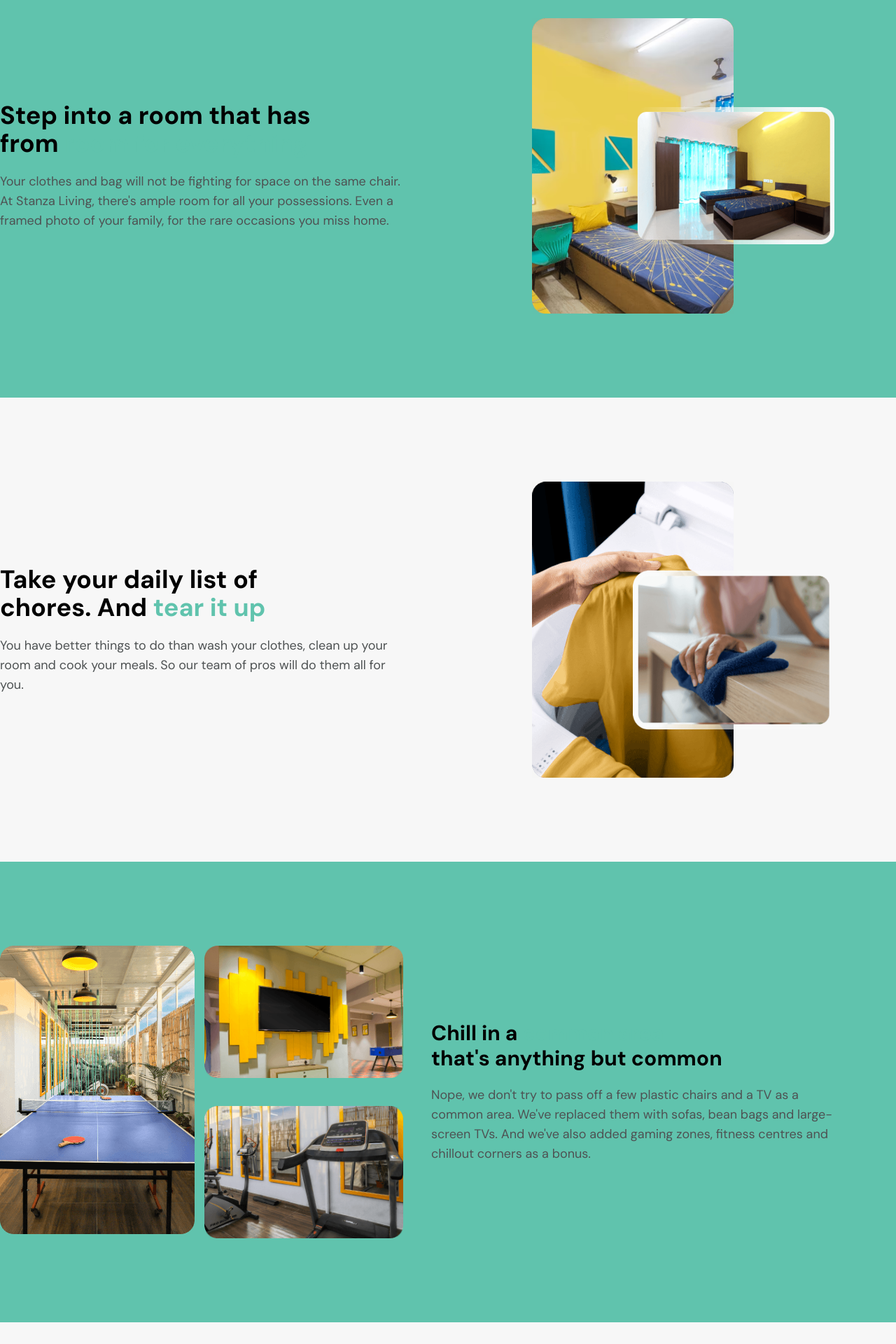
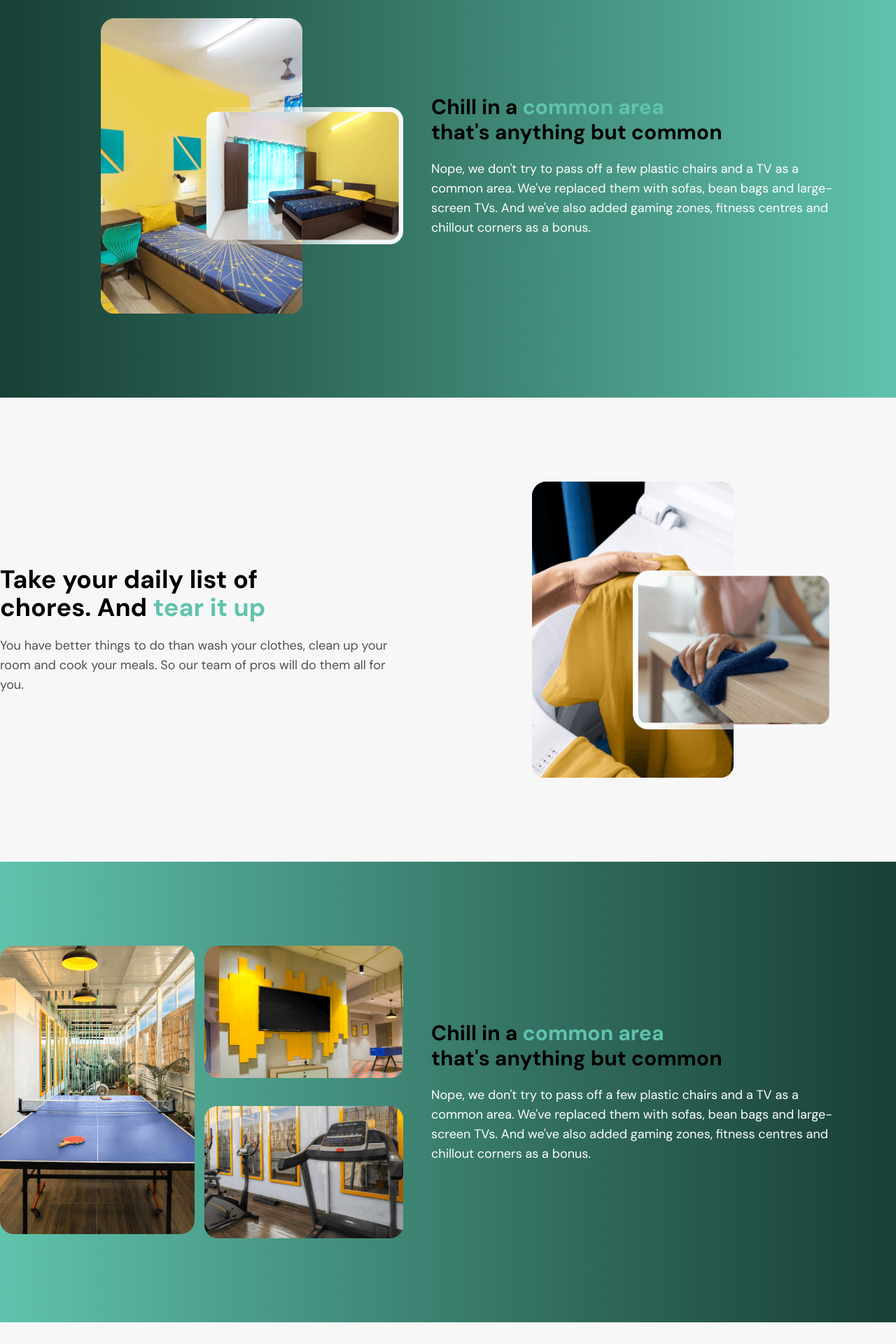
Before and after one commit to nahianeasytechx/D-valley, a React (Vite) app: page / in a window 1280 px wide. Shown: the part 1820-3740 px from the top of the page at 70% size. Built offline with nearby package versions, Linux system fonts and the light colour scheme.

Commit message:
Fade animation

```diff
--- a/src/components/SectionFour.jsx
+++ b/src/components/SectionFour.jsx
@@ -1,16 +1,36 @@
-import React from "react";
+import React, { useEffect, useRef, useState } from "react";
 import common1 from "../assets/common1.png";
 import common2 from "../assets/common2.png";
 import common3 from "../assets/common3.png";
 
 const SectionFour = () => {
+  const textRef = useRef(null);
+  const [isVisible, setIsVisible] = useState(false);
+
+  useEffect(() => {
+    const observer = new IntersectionObserver(
+      (entries) => {
+        const [entry] = entries;
+        if (entry.isIntersecting) {
+          setIsVisible(true);
+          observer.unobserve(entry.target); // stop after first reveal
+        }
+      },
+      { threshold: 0.2 }
+    );
+
+    if (textRef.current) observer.observe(textRef.current);
+
+    return () => {
+      if (textRef.current) observer.unobserve(textRef.current);
+    };
+  }, []);
+
   return (
-    <div className="bg-[#60C3AD]">
-
-      <div className="container mx-auto ">
-        {/* Flex wrapper */}
+    <div className="bg-gradient-to-r from-[#60C3AD] to-[#183f35]">
+      <div className="container mx-auto">
         <div className="flex flex-wrap gap-x-10 py-12 md:py-16 lg:py-[120px]">
-          {/* h1 for mobile (above images) */}
+          {/* Mobile heading */}
           <div className="w-full order-1 lg:hidden">
             <h1 className="text-2xl md:text-3xl text-center font-bold">
               Chill in a <span className="text-[#60C3AD]">common area</span>
@@ -19,7 +39,7 @@ const SectionFour = () => {
             </h1>
           </div>
 
-          {/* IMAGE BLOCK */}
+          {/* Images */}
           <div className="py-10 lg:py-0 w-full lg:w-[45%] flex gap-x-2 order-2 lg:order-1">
             <div className="w-1/2">
               <img src={common3} alt="bestlife1.png" />
@@ -30,24 +50,19 @@ const SectionFour = () => {
             </div>
           </div>
 
-          {/* p for mobile (below images) */}
-          <div className="w-full order-3 lg:hidden">
-            <p className="text-center text-[#4E5253] md:text-lg mt-5">
-              Nope, we don't try to pass off a few plastic chairs and a TV as a
-              common area. We've replaced them with sofas, bean bags and
-              large-screen TVs. And we've also added gaming zones, fitness
-              centres and chillout corners as a bonus.
-            </p>
-          </div>
-
-          {/* TEXT BLOCK for lg (h1 + p stacked) */}
-          <div className="hidden lg:flex w-[45%] py-5 flex-col justify-center items-start order-2">
-            <h1 className="text-2xl md:text-3xl  font-bold">
-              Chill in a {' '}<span className="text-[#60C3AD]">common area</span>
+          {/* Text block with scroll animation */}
+          <div
+            ref={textRef}
+            className={`hidden lg:flex w-[45%] py-5 flex-col justify-center items-start order-2
+              transform transition-all duration-1000 ease-out
+              ${isVisible ? "opacity-100 scale-100" : "opacity-0 scale-90"}`}
+          >
+            <h1 className="text-2xl md:text-3xl font-bold">
+              Chill in a <span className="text-[#60C3AD]">common area</span>
               <br />
               that's anything but common
             </h1>
-            <p className="text-start text-[#4E5253] text-lg mt-5">
+            <p className="text-start text-white text-lg mt-5">
               Nope, we don't try to pass off a few plastic chairs and a TV as a
               common area. We've replaced them with sofas, bean bags and
               large-screen TVs. And we've also added gaming zones, fitness
--- a/src/components/SectionTwo.jsx
+++ b/src/components/SectionTwo.jsx
@@ -1,11 +1,38 @@
-import React from 'react';
-import room1 from "../assets/room1.png"
-import room2 from "../assets/room2.avif"
+import React, { useEffect, useRef } from 'react';
+import room1 from "../assets/room1.png";
+import room2 from "../assets/room2.avif";
 
 const SectionTwo = () => {
+  const fromColor = "#183f35";
+  const toColor = "#183f35";
+  const textRef = useRef(null);
+
+  useEffect(() => {
+    const observer = new IntersectionObserver(
+      (entries) => {
+        entries.forEach((entry) => {
+          if (entry.isIntersecting) {
+            entry.target.classList.add('fade-in-visible');
+          }
+        });
+      },
+      { threshold: 0.2 } // Adjust this value to control when animation triggers
+    );
+
+    if (textRef.current) {
+      observer.observe(textRef.current);
+    }
+
+    return () => {
+      if (textRef.current) {
+        observer.unobserve(textRef.current);
+      }
+    };
+  }, []);
+
   return (
-    <div className="bg-[#60C3AD]">
-      <div className="container mx-auto ">
+    <div className={`bg-gradient-to-r from-[#183f35] to-[#60C3AD]`}>
+      <div className="container mx-auto">
         {/* Flex wrapper */}
         <div className="flex flex-wrap gap-x-10 py-12 md:py-16 lg:py-[120px]">
 
@@ -18,39 +45,46 @@ const SectionTwo = () => {
           </div>
 
           {/* IMAGE BLOCK */}
-          <div className="relative py-10 lg:py-0 w-full lg:w-[45%] flex justify-center items-center gap-x-2 order-2 ">
+          <div className="relative py-10 lg:py-0 w-full lg:w-[45%] flex justify-center items-center gap-x-2 order-2">
             <div className="w-1/2">
               <img src={room2} alt="bestlife1.png" />
             </div>
             <div className="w-1/2 absolute left-[50%] top-[30%]">
-
               <img src={room1} alt="" />
             </div>
           </div>
 
           {/* p for mobile (below images) */}
           <div className="w-full order-3 lg:hidden">
-            <p className="text-center text-[#4E5253] md:text-lg mt-5">
+            <p className="text-center text-white md:text-lg mt-5">
               Bring a box full of hopes, dreams, ambitions… and of course, your personal belongings.
               Everything else - furniture, appliances, food - has already been taken care of.
             </p>
           </div>
 
           {/* TEXT BLOCK for lg (h1 + p stacked) */}
-          <div className="hidden lg:flex w-[45%] py-5 flex-col justify-center items-start order-1">
-            <h1 className='text-4xl pr-32 lg:pr-2 text-start font-bold'>
-             Step into a room that has <br />
-              from <span className='text-[#60C3AD]'>room for everything</span>
+<div
+  ref={textRef}
+  className="hidden lg:flex w-[45%] py-5 flex-col justify-center items-start order-2 fade-in-element"
+>
+  <h1 className="text-2xl md:text-3xl font-bold">
+    Chill in a <span className="text-[#60C3AD]">common area</span><br />
+    that's anything but common
   </h1>
-            <p className="text-start text-[#4E5253] text-lg mt-5">
-            Your clothes and bag will not be fighting for space on the same chair. At Stanza Living, there's ample room for all your possessions. Even a framed photo of your family, for the rare occasions you miss home.
+  <p className="text-start text-white text-lg mt-5">
+    Nope, we don't try to pass off a few plastic chairs and a TV as a
+    common area. We've replaced them with sofas, bean bags and
+    large-screen TVs. And we've also added gaming zones, fitness
+    centres and chillout corners as a bonus.
   </p>
-          </div>
 </div>
 
         </div>
       </div>
-  )
-}
 
-export default SectionTwo
+
+    </div>
+  );
+};
+
+export default SectionTwo;
--- a/src/index.css
+++ b/src/index.css
@@ -8,16 +8,17 @@ body{
     bottom: 14px;
 }
 
-.fade-in-up {
-  opacity: 0;
-  transform: translateY(100px);
-  transition: opacity 3s ease-out, transform 0.8s ease-out;
-}
+        .fade-in-element {
+          opacity: 0;
+          transform: translateY(-70px);
+          transition: opacity 1s ease-out, transform 1s ease-out;
+        }
 
-.fade-in-up.show {
-  opacity: 1;
-  transform: translateY(0);
-}
+        .fade-in-visible {
+          opacity: 1;
+          transform: translateY(0);
+        }
+
 
 /* Large screen (>= 1024px) overrides */
 @media (min-width: 1024px) {
```
Lines whose indentation alone changed are shown as unchanged.
